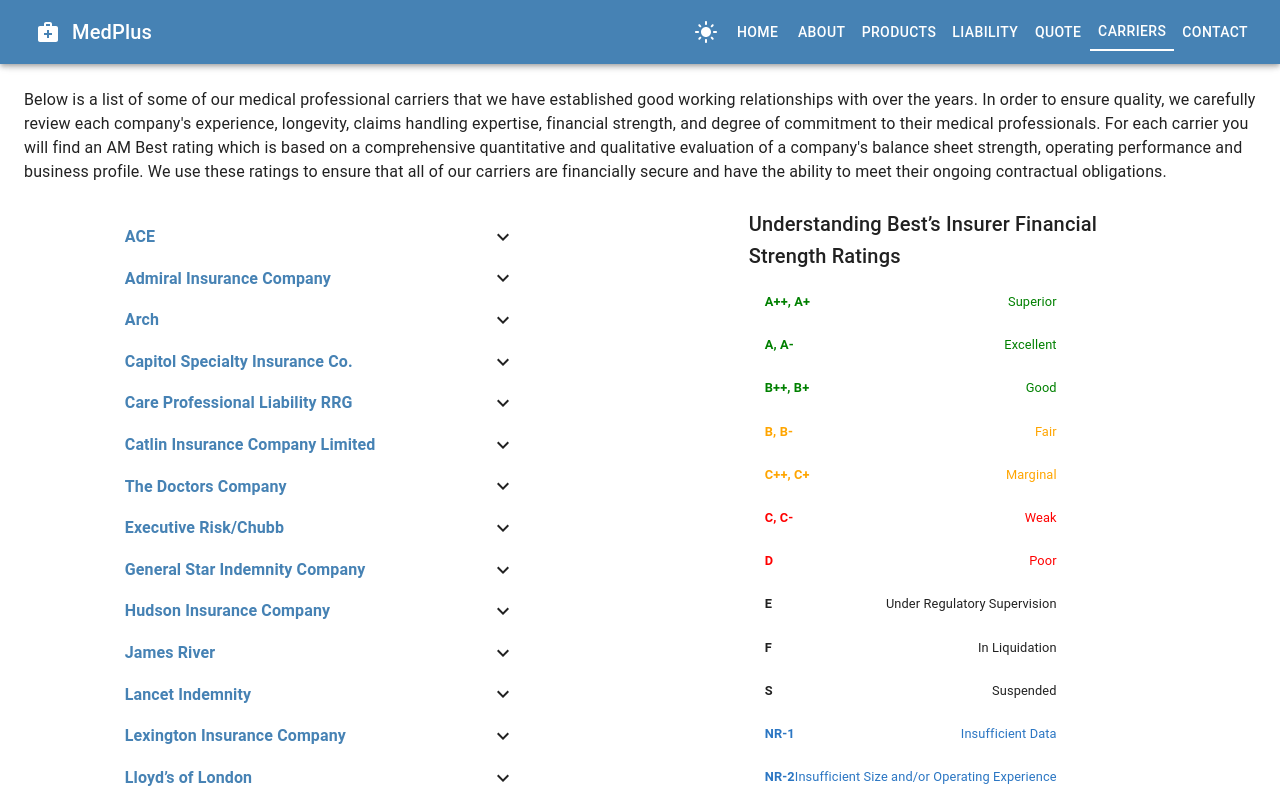
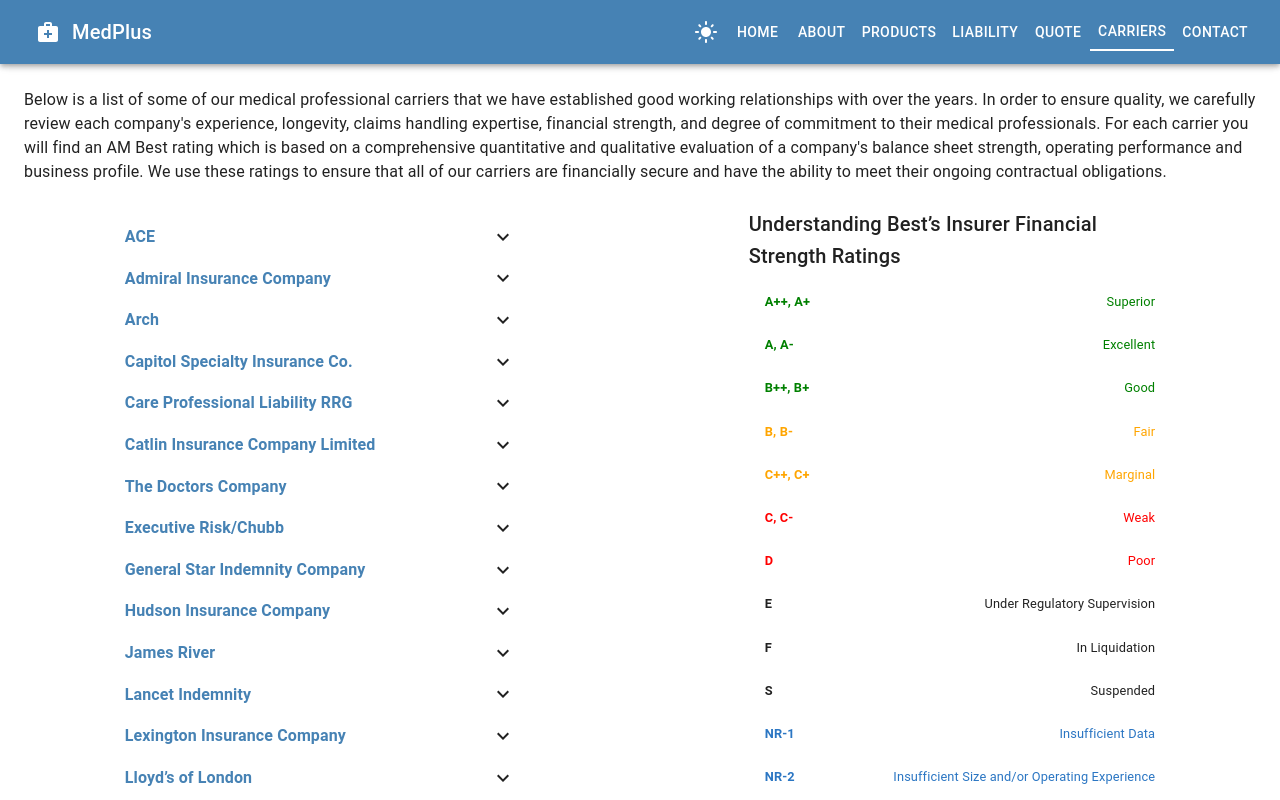
Before and after one commit to calvinchui382025/medPlus, a React (Create React App) app: page /carriers in a window 1280 px wide. Built offline with nearby package versions, Linux system fonts and the light colour scheme.

Commit message:
modified carrier styles for mobile

```diff
--- a/src/Pages/Carriers/index.tsx
+++ b/src/Pages/Carriers/index.tsx
@@ -27,14 +27,18 @@
   '@media (max-width: 768px)': {
     flexDirection: 'column',
     justifyContent: 'center',
+    alignItems: 'center',
   },
 }));
 const RatingInfoContainer = styled('div')(({theme}) => ({
   display: 'flex',
   flexDirection: 'column',
-  alignItems: 'flex-start',
+  alignItems: 'center',
   width: '33%',
   minWidth: '350px',
+}));
+const RatingList = styled(List)(({theme}) => ({
+  width: '100%',
 }));
 const leftTextProps = {
   fontSize: '0.8rem',
@@ -160,7 +164,7 @@
 
           <RatingInfoContainer>
             <Typography variant='h6'>Understanding Best’s Insurer Financial Strength Ratings</Typography>
-            <List>
+            <RatingList>
               <ListItem>
                 <RatingListItemTextLeft primaryTypographyProps={{...leftTextProps, color: 'green'}}>A++, A+</RatingListItemTextLeft>
                 <RatingListItemTextRight primaryTypographyProps={{...rightTextProps, color: 'green'}}>Superior</RatingListItemTextRight>
@@ -223,7 +227,7 @@
                 <RatingListItemTextLeft primaryTypographyProps={{...leftTextProps, color: '#2b76c3'}}>NR-5</RatingListItemTextLeft>
                 <RatingListItemTextRight primaryTypographyProps={{...rightTextProps, color: '#2b76c3'}}>Not Formally Followed</RatingListItemTextRight>
               </ListItem>
-            </List>
+            </RatingList>
           </RatingInfoContainer>
         </InfoContainer>
 
```
